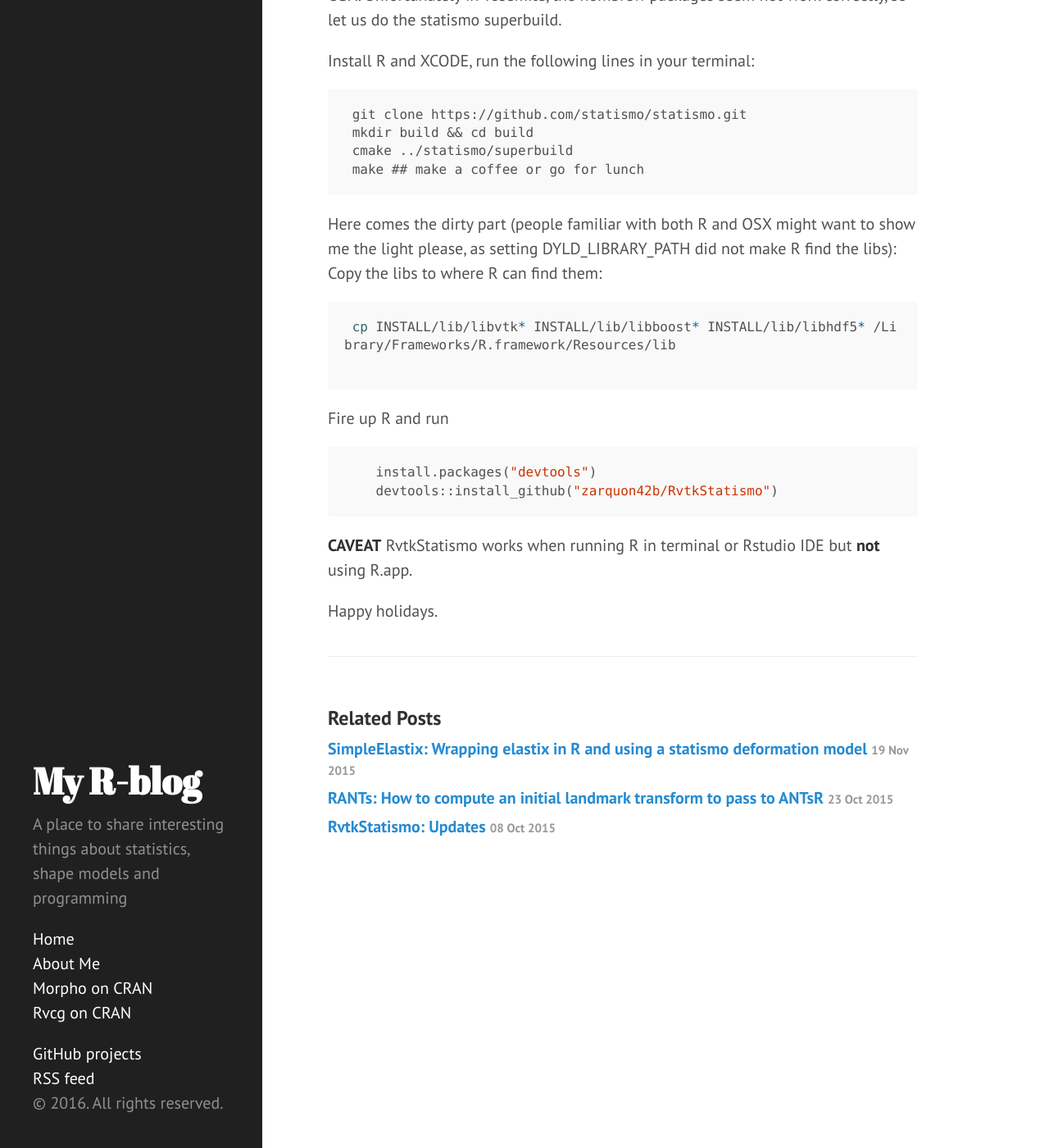
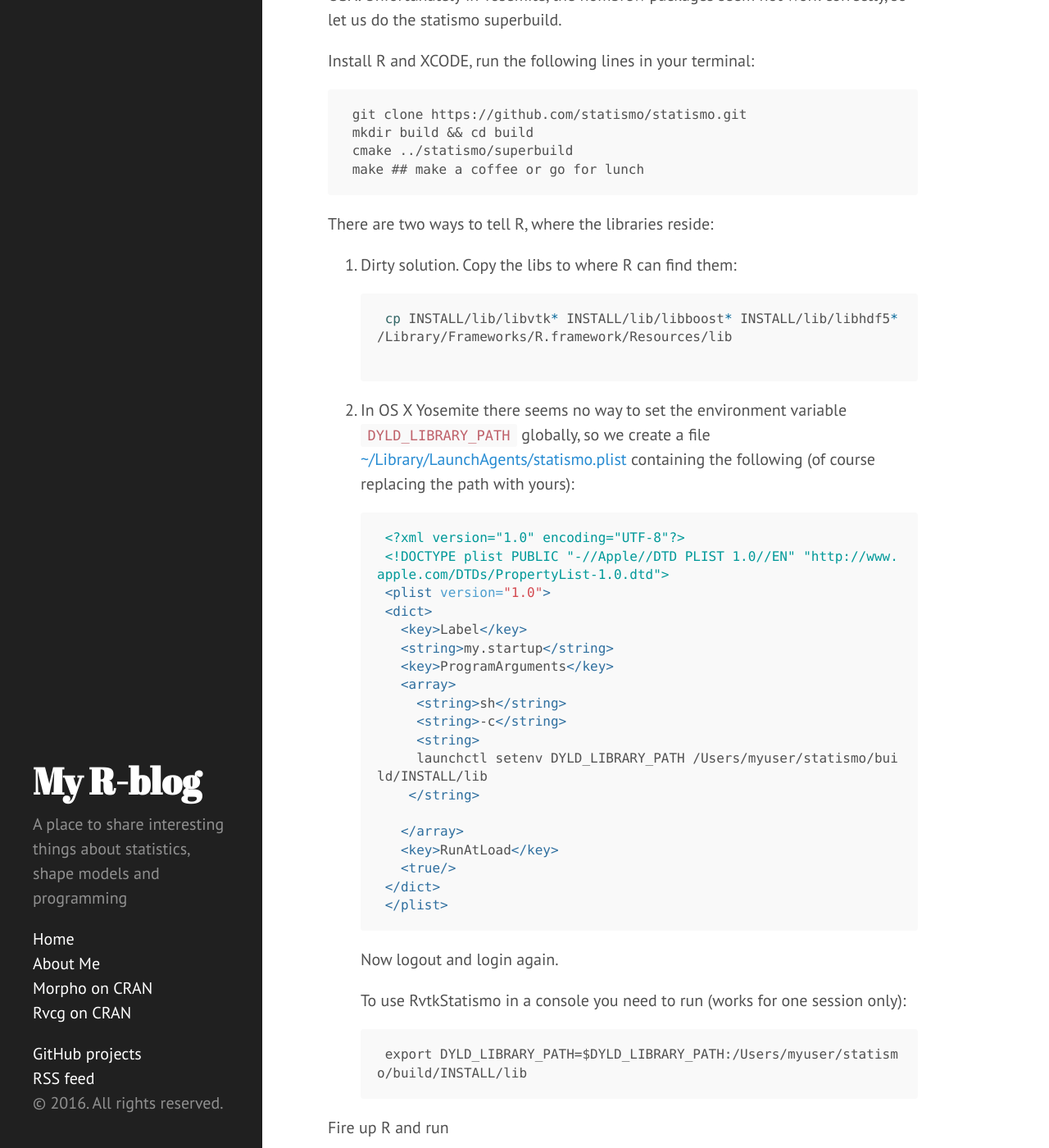
Before and after one commit to zarquon42b/zarquon42b.github.io, a Jekyll site: the page built from _posts/2015-12-22-RvtkStatismo_OSX.md, in a window 1280 px wide and 1400 px high, scrolled down 219 px. Shown: the whole window at 82% size. Built offline with Jekyll 4.4.1, drawn with Linux system fonts in a browser that asks for light colours; nearby versions of some CDN libraries; Markdown is read by kramdown in place of the engine named in the settings; comment, search, counter and statistics services are not loaded; some of the changed text lies outside the part shown.

Commit message:
updated statismo osx post

````diff
--- a/_posts/2015-12-22-RvtkStatismo_OSX.md
+++ b/_posts/2015-12-22-RvtkStatismo_OSX.md
@@ -21,21 +21,53 @@ Install R and XCODE, run the following lines in your terminal:
  make ## make a coffee or go for lunch
  ```
 
-Here comes the dirty part (people familiar with both R and OSX might want to show me the light please, as setting DYLD\_LIBRARY\_PATH did not make R find the libs):
-Copy the libs to where R can find them:
+There are two ways to tell R, where the libraries reside:
 
-```bash
- cp INSTALL/lib/libvtk* INSTALL/lib/libboost* INSTALL/lib/libhdf5* /Library/Frameworks/R.framework/Resources/lib
+1. Dirty solution. Copy the libs to where R can find them:
 
-```
+    ```bash
+    cp INSTALL/lib/libvtk* INSTALL/lib/libboost* INSTALL/lib/libhdf5* /Library/Frameworks/R.framework/Resources/lib
+
+    ```
+
+2. In OS X Yosemite there seems no way to set the environment variable ```DYLD_LIBRARY_PATH```  globally, so we create a file [~/Library/LaunchAgents/statismo.plist](/resources/statismo.plist) containing the following (of course replacing the path with yours):
+
+    ```xml
+    <?xml version="1.0" encoding="UTF-8"?>
+    <!DOCTYPE plist PUBLIC "-//Apple//DTD PLIST 1.0//EN" "http://www.apple.com/DTDs/PropertyList-1.0.dtd">
+    <plist version="1.0">
+    <dict>
+      <key>Label</key>
+      <string>my.startup</string>
+      <key>ProgramArguments</key>
+      <array>
+        <string>sh</string>
+        <string>-c</string>
+        <string>
+        launchctl setenv DYLD_LIBRARY_PATH /Users/myuser/statismo/build/INSTALL/lib
+       </string>
+
+      </array>
+      <key>RunAtLoad</key>
+      <true/>
+    </dict>
+    </plist>
+    ```
+    Now logout and login again.
+
+    To use RvtkStatismo in a console you need to run (works for one session only):
+
+    ```
+    export DYLD_LIBRARY_PATH=$DYLD_LIBRARY_PATH:/Users/myuser/statismo/build/INSTALL/lib
+    ```
+
 
 Fire up R and run
 
 ```r
     install.packages("devtools")
-    devtools::install_github("zarquon42b/RvtkStatismo")
+    devtools::install_github("zarquon42b/RvtkStatismo",args="--configure-args='path_to_superbuild/Statismo-build'")
 ```
 
-**CAVEAT** RvtkStatismo works when running R in terminal or Rstudio IDE but **not** using R.app.
 
 Happy holidays.
````
Also changed, not shown: 1 other file.
